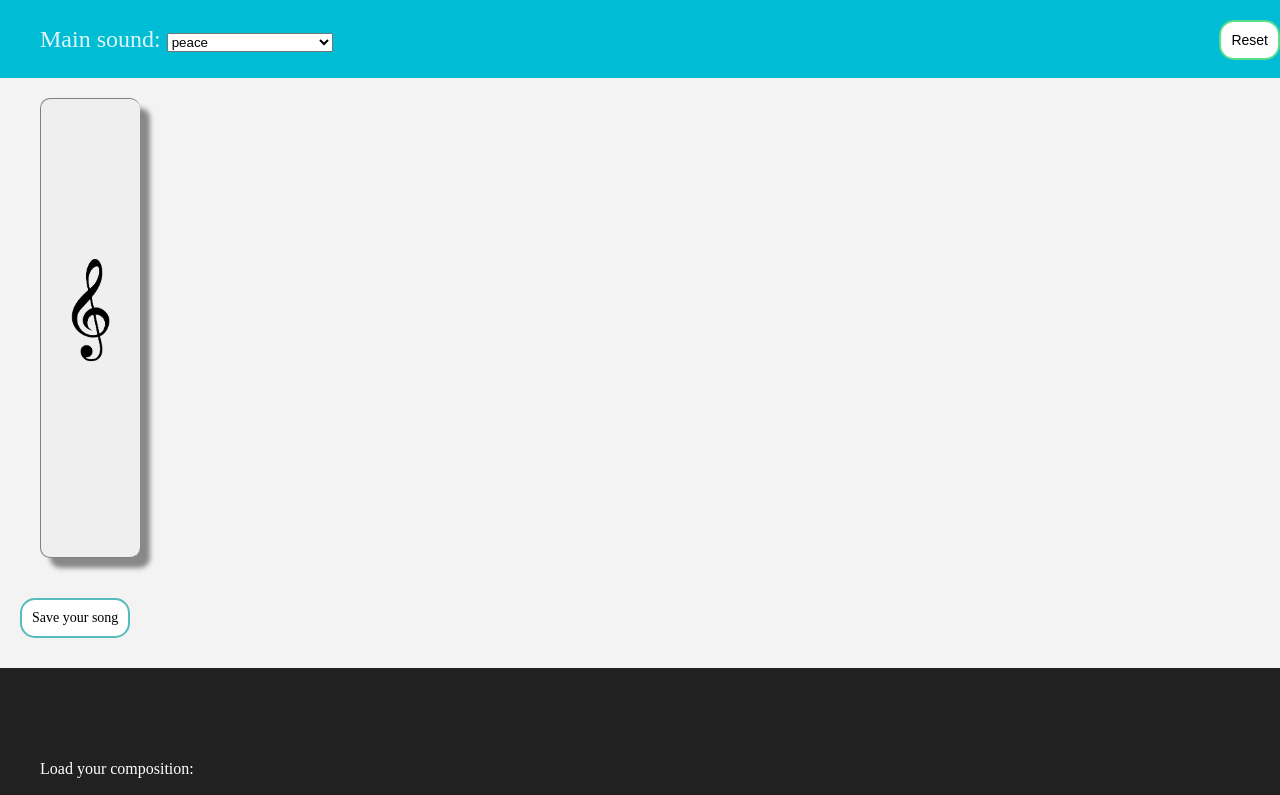
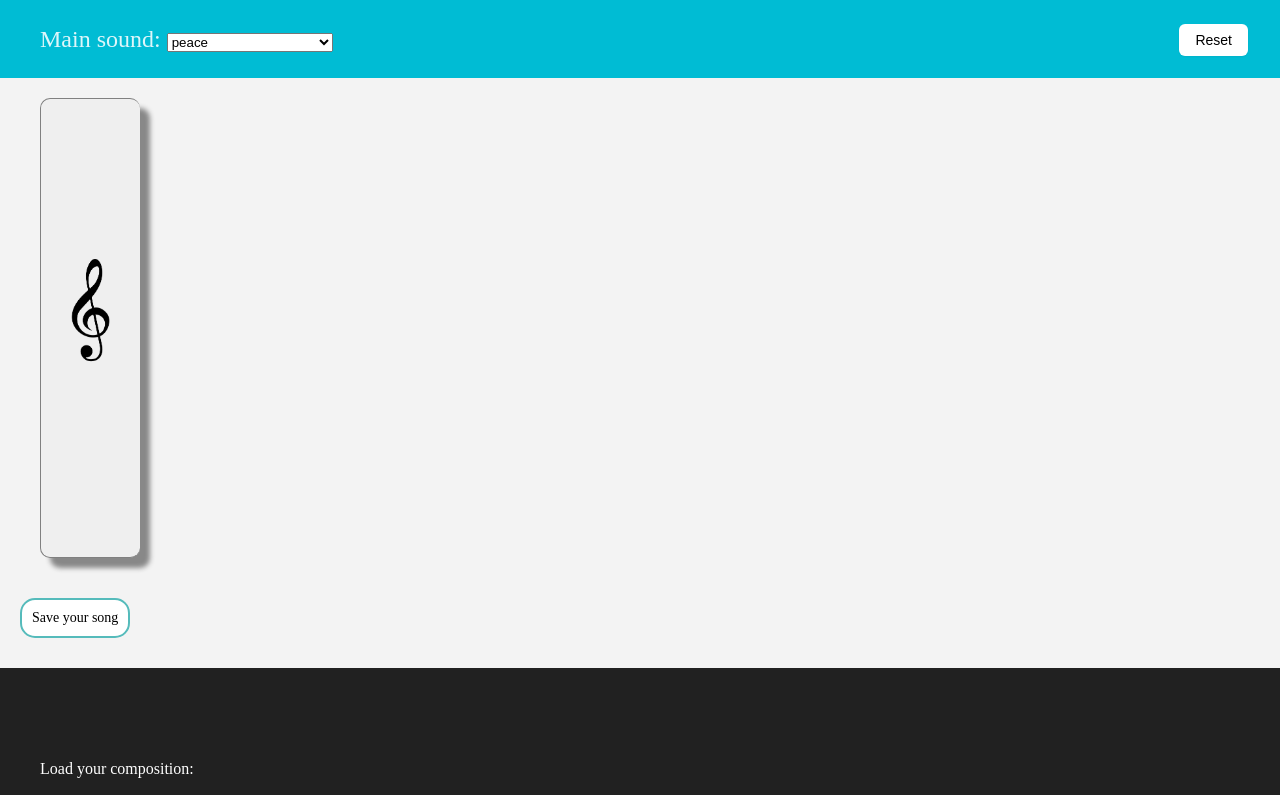
Before and after one commit to sbimochan/jamming-js, a plain HTML site: page index.html in a window 1280 px wide. Shown: the top 795 px of the page. Drawn offline with Linux system fonts and the light colour scheme; no server answers.

Commit message:
Clean up some code and change design of reset

```diff
--- a/css/style.css
+++ b/css/style.css
@@ -300,3 +300,25 @@ input[type="range"]::-webkit-slider-thumb {
 .songs:hover {
   box-shadow: 0 12px 16px 0 rgba(0, 0, 0, 0.24), 0 17px 50px 0 rgba(0, 0, 0, 0.19);
 }
+
+.reset-btn {
+  float: right;
+  margin: 32px;
+  border: none;
+  outline: none;
+  font-size: 14px;
+  cursor: pointer;
+  margin-top: 24px;
+  padding: 8px 16px;
+  border-radius: 6px;
+  background-color: #fff;
+  box-shadow: 0 1px 2px rgba(0, 0, 0, 0.05);
+}
+
+.reset-btn:hover {
+  box-shadow: 0 1px 2px rgba(0, 0, 0, 0.25);
+}
+
+.reset-btn:active {
+  box-shadow: inset 0 1px 2px rgba(0, 0, 0, 0.05);
+}
--- a/index.html
+++ b/index.html
@@ -18,15 +18,7 @@
 <body>
   <div class="mainWrapper" id="mainWrapper">
     <div class="mainSoundContainerWrapper" id="mainSoundContainerWrapper">
-      <button onclick=reset() style="float: right;padding: 10px;
-        font-size: 14px;
-        border-radius: 15px;
-        background-color: #fff;
-        border: 2px solid rgb(90, 221, 140);
-        margin-top: 20px;
-        display: inline-block;
-        cursor: pointer;"
-        >
+      <button onclick=reset() class="reset-btn">
         Reset
       </button>
       <div id="mainSoundContainer"></div>
@@ -67,7 +59,7 @@
       <br>
     </div>
 
-    <script src="notevalues.js"></script>
+    <script src="noteValues.js"></script>
     <script src="index.js"></script>
     <script src="https://www.gstatic.com/firebasejs/4.9.1/firebase.js"></script>
     <script src="app.js"></script>
--- a/notevalues.js
+++ b/notevalues.js
@@ -1,4 +1,4 @@
-let notesCollection ={
+let notesCollection = {
   'C0': 16.35,
   'C#0': 17.32,
   'Db0': 17.32,
@@ -137,4 +137,4 @@ let notesCollection ={
   'B7': 3951.07,
   'C8': 4186.01,
   'blank':0
-}
+};
```
Lines whose indentation alone changed are shown as unchanged.
